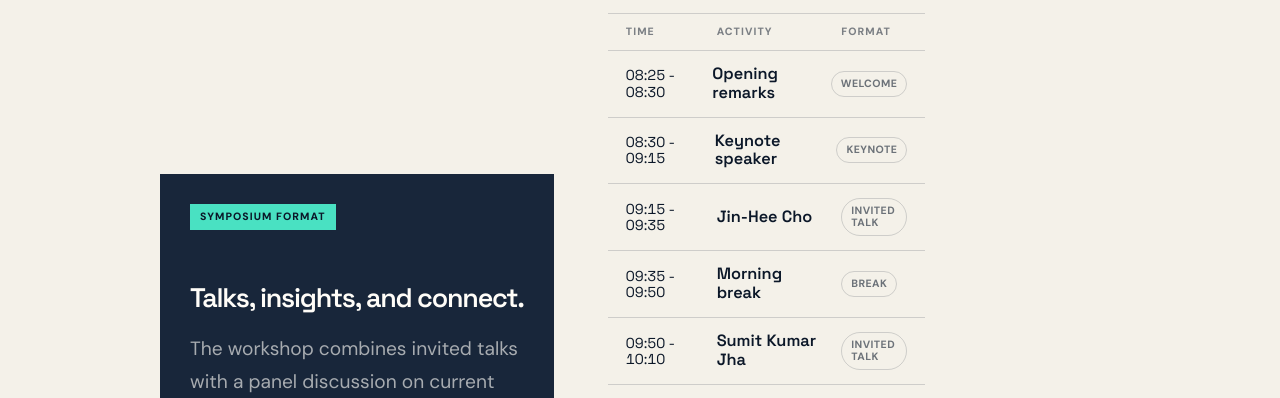
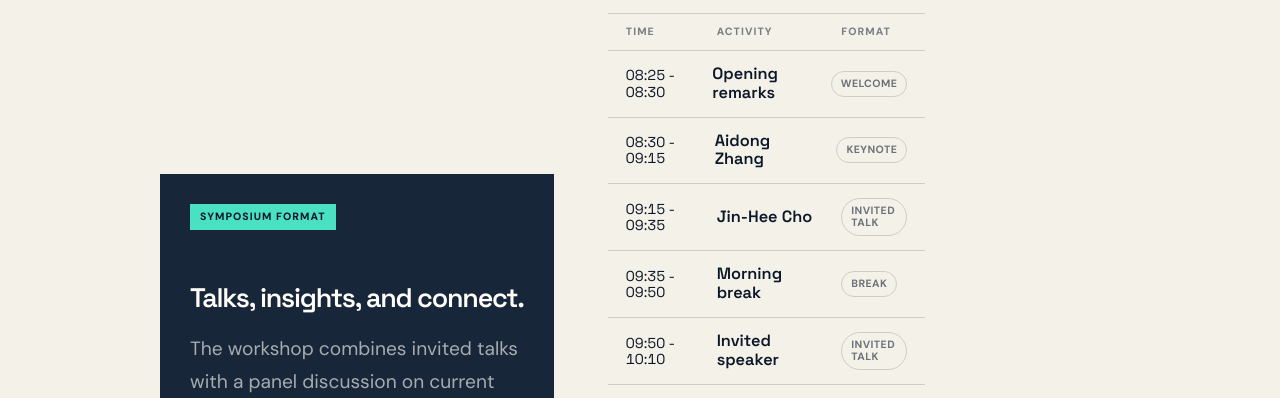
Before and after one commit to hpcFL/Cluster26, a Next.js app: page / in a window 1280 px wide. Shown: the part 3460-3858 px from the top of the page. Built offline with nearby package versions, Linux system fonts and the light colour scheme; no server answers.

Commit message:
updated info

```diff
--- a/app/page.tsx
+++ b/app/page.tsx
@@ -108,10 +108,10 @@ function ScopeTopicIcon({ icon }: { icon: ScopeIconName }) {
 
 const schedule = [
   { time: "08:25 - 08:30", activity: "Opening remarks", type: "Welcome" },
-  { time: "08:30 - 09:15", activity: "Keynote speaker", type: "Keynote" },
+  { time: "08:30 - 09:15", activity: "Aidong Zhang", type: "Keynote" },
   { time: "09:15 - 09:35", activity: "Jin-Hee Cho", type: "Invited talk" },
   { time: "09:35 - 09:50", activity: "Morning break", type: "Break" },
-  { time: "09:50 - 10:10", activity: "Sumit Kumar Jha", type: "Invited talk" },
+  { time: "09:50 - 10:10", activity: "Invited speaker", type: "Invited talk" },
   { time: "10:10 - 10:30", activity: "Ziyue Xu", type: "Invited talk" },
   { time: "10:30 - 10:50", activity: "Ang Li", type: "Invited talk" },
   { time: "10:50 - 11:10", activity: "Yijiang Li", type: "Invited talk" },
```
